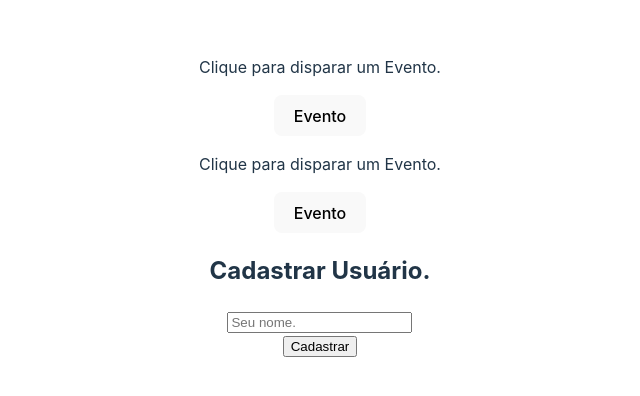
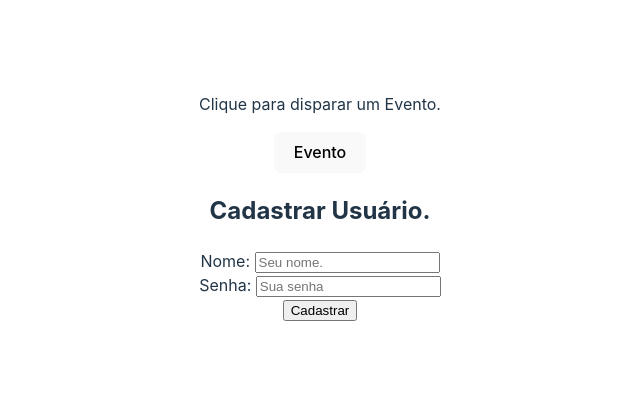
Before and after one commit to AlexSimao/react-js, a React app in the folder Exercicios/ex-002/: page / in a window 1280 px wide. Shown: the part 202-598 px from the top of the page, without its empty margins (320-960 px from the left). Built offline with nearby package versions, Linux system fonts and the light colour scheme; the HTML template or start-up script is replaced by a standard one.

Commit message:
Entendendo como funciona o useState do React

```diff
--- a/Exercicios/ex-002/src/App.jsx
+++ b/Exercicios/ex-002/src/App.jsx
@@ -7,7 +7,6 @@
     <>
       <div>
         <Evento />
-        <Evento conteudo="Alex Simao" />
       </div>
       <Form />
     </>
--- a/Exercicios/ex-002/src/component/Form.jsx
+++ b/Exercicios/ex-002/src/component/Form.jsx
@@ -1,18 +1,48 @@
+import { useState } from "react";
+
 function Form() {
+  const [nome, setNome] = useState("");
+  const [password, setPassword] = useState("");
+
   function meuForm(e) {
     e.preventDefault();
-    console.log("Usuário Cadastrado");
+    console.log(`Usuário ${nome}, foi cadastrado com a senha ${password}`);
+    setPassword("");
   }
 
   return (
     <div>
       <h2>Cadastrar Usuário.</h2>
       <form onSubmit={meuForm}>
-        <input
-          type="text"
-          placeholder="Seu nome."
-        />
-        <br />
+        <div>
+          <label htmlFor="name">Nome: </label>
+          <input
+            type="text"
+            id="name"
+            name="name"
+            onChange={(e) => {
+              setNome(e.target.value);
+            }}
+            value={nome}
+            placeholder="Seu nome."
+            required
+          />
+        </div>
+        <div>
+          <label htmlFor="password">Senha: </label>
+          <input
+            type="password"
+            id="password"
+            name="password"
+            onChange={(e) => {
+              setPassword(e.target.value);
+            }}
+            value={password}
+            placeholder="Sua senha"
+            required
+          />
+        </div>
+
         <input
           type="submit"
           value="Cadastrar"
```
